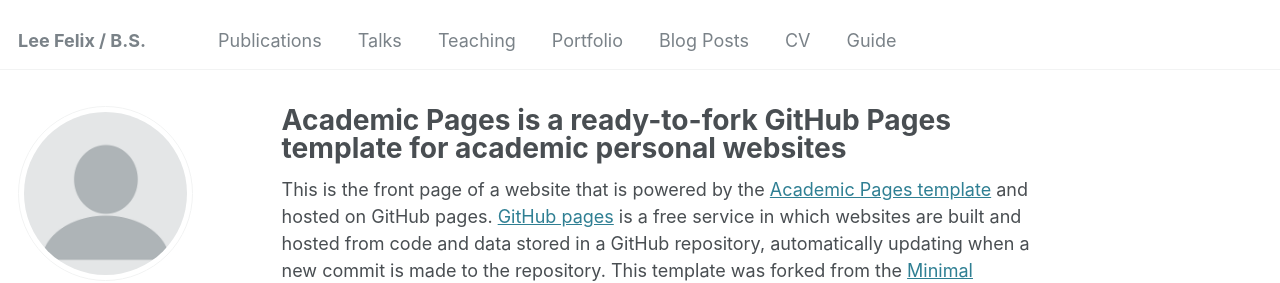
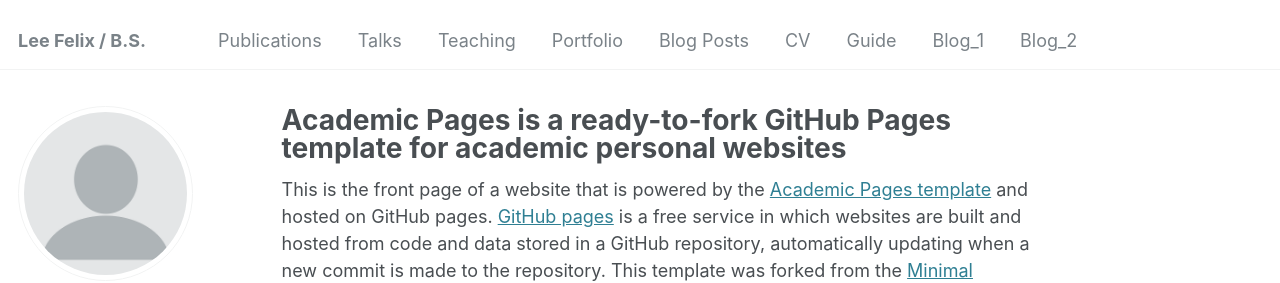
Before and after one commit to LeeFely/LeeFely.github.io, a Jekyll site: the page built from _pages/about.md, in a window 1280 px wide. Shown: the top 283 px of the page. Built offline with Jekyll 4.4.1, drawn with Linux system fonts in a browser that asks for light colours; some web fonts are replaced.

Commit message:
Update navigation.yml

```diff
--- a/_data/navigation.yml
+++ b/_data/navigation.yml
@@ -25,3 +25,9 @@
 
   - title: "Guide"
     url: /markdown/
+
+  - title: "Blog_1"
+    url: https://olink-official.github.io
+
+  - title: "Blog_2"
+    url: https://alllink-official.github.io
```
